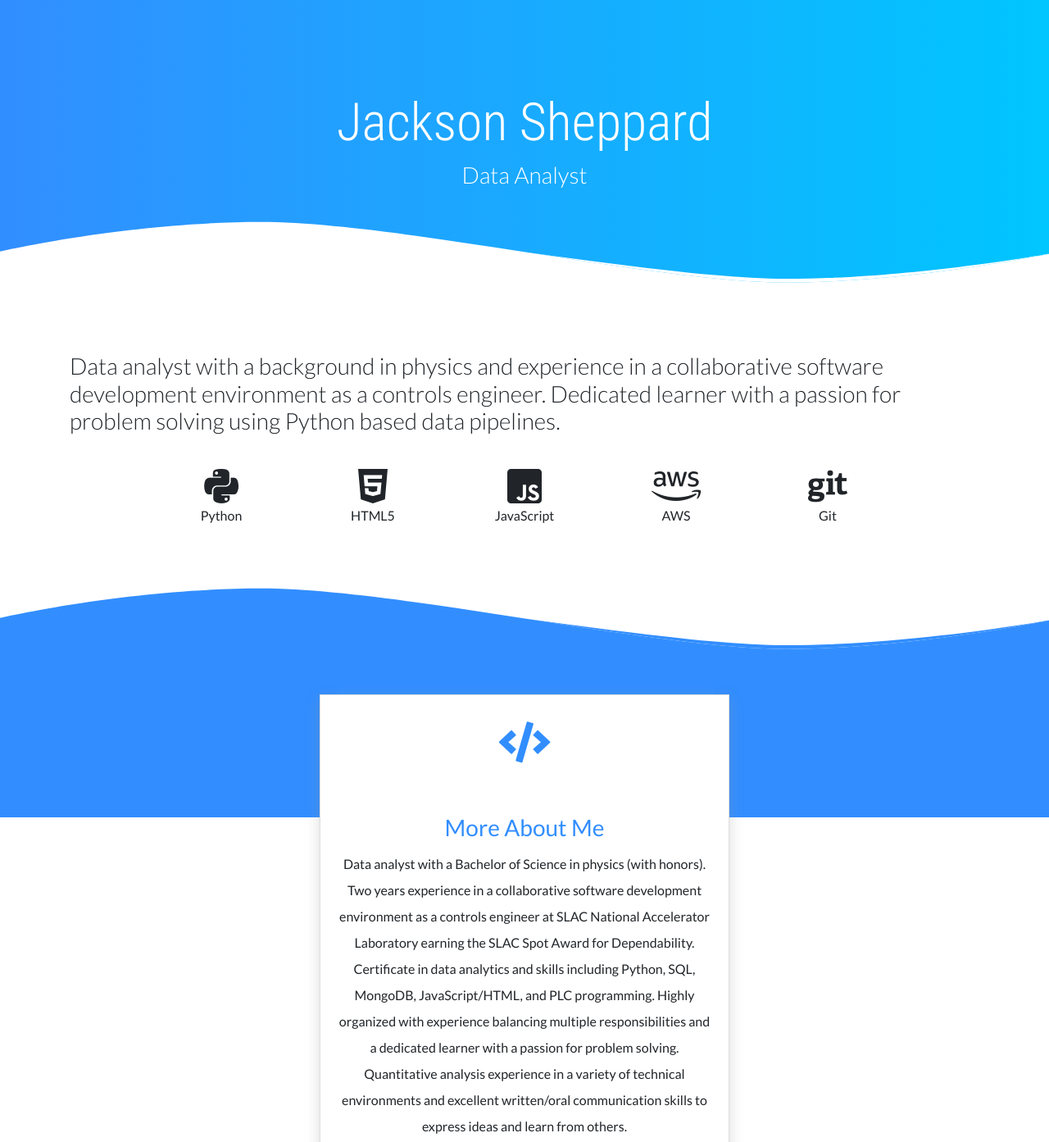
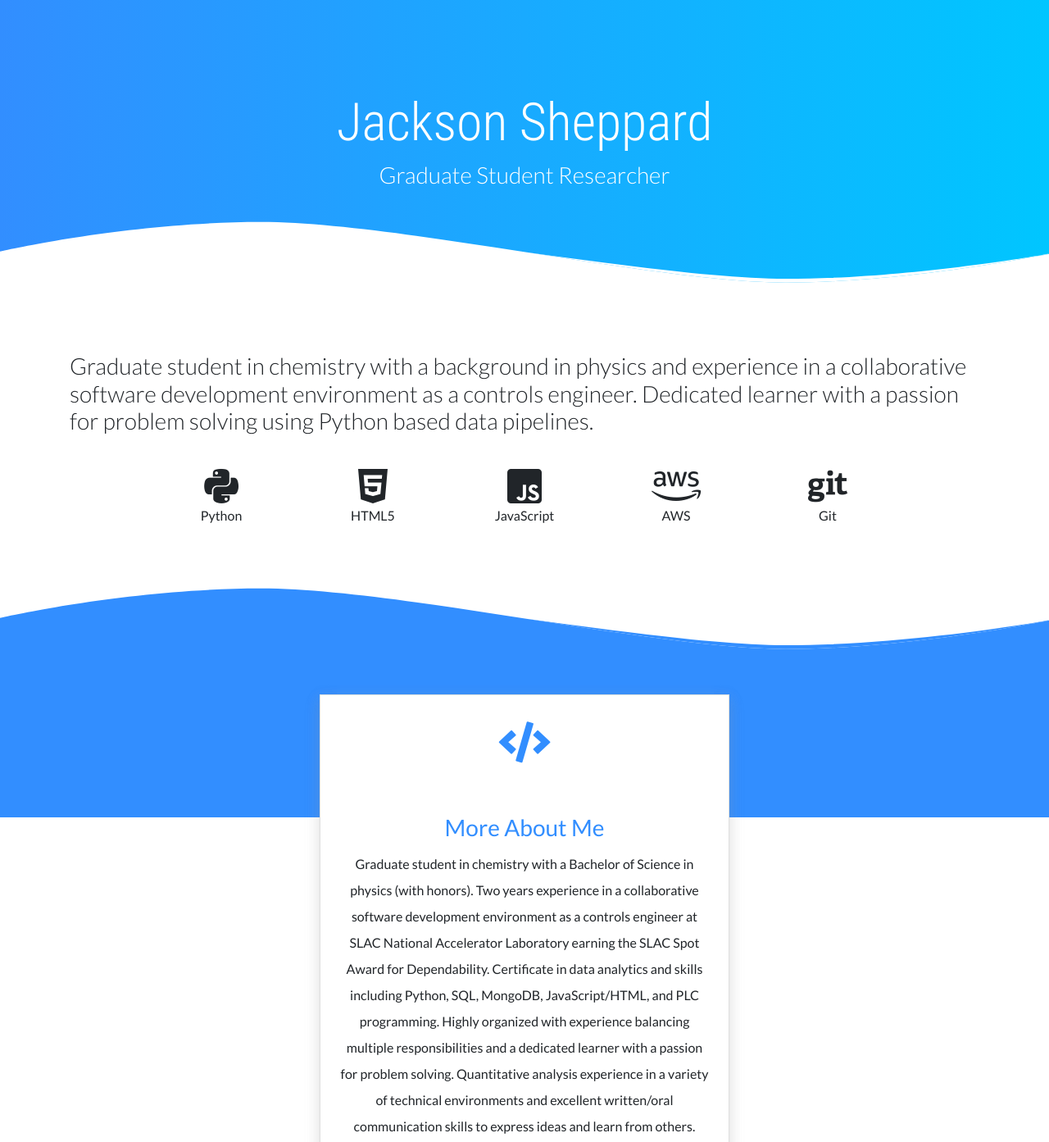
Before and after one commit to jsheppard95/JacksonSheppard_Portfolio, a plain HTML site: page index.html in a window 1280 px wide. Shown: the top 1393 px of the page at 82% size. Drawn offline with nearby package versions, Linux system fonts and the light colour scheme.

Commit message:
chem updates

```diff
--- a/index.html
+++ b/index.html
@@ -29,7 +29,7 @@
         <div class="wave">
             <div class="container header-container">
                 <h1 class="name">Jackson Sheppard</h1>
-                <h3 class="subtitle text-center">Data Analyst</h3>
+                <h3 class="subtitle text-center">Graduate Student Researcher</h3>
             </div>
         </div>
         <div class="wave-svg">
@@ -43,7 +43,7 @@
     </header>
 
     <section class="container">
-        <h3 class="subtitle">Data analyst with a background in physics and experience in a collaborative software development environment as a controls engineer.
+        <h3 class="subtitle">Graduate student in chemistry with a background in physics and experience in a collaborative software development environment as a controls engineer.
             Dedicated learner with a passion for problem solving using Python based data pipelines.
         </h3>
     </section>
@@ -110,7 +110,7 @@
                 </span>
 
                 <h3 class="card-title">More About Me</h3>
-                <p class="card-text">Data analyst with a Bachelor of Science in physics (with honors).
+                <p class="card-text">Graduate student in chemistry with a Bachelor of Science in physics (with honors).
                     Two years experience in a collaborative software development environment as a controls engineer
                     at SLAC National Accelerator Laboratory earning the SLAC Spot Award for Dependability.
                     Certificate in data analytics and skills including Python, SQL, MongoDB, JavaScript/HTML, and PLC programming.
```
